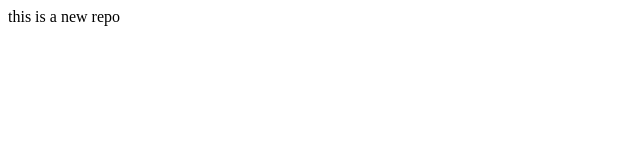
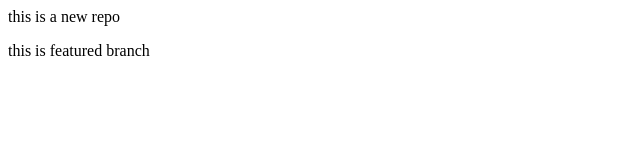
Before and after one commit to Vedansh-pal27/localrepo, a plain HTML site: page index.html in a window 1280 px wide. Shown: the whole page, without its empty margins (0-640 px from the left). Drawn offline with Linux system fonts and the light colour scheme.

Commit message:
new branch

```diff
--- a/index.html
+++ b/index.html
@@ -1 +1,2 @@
 <P>this is a new repo</P>
+<P>this is featured branch</P>
```
